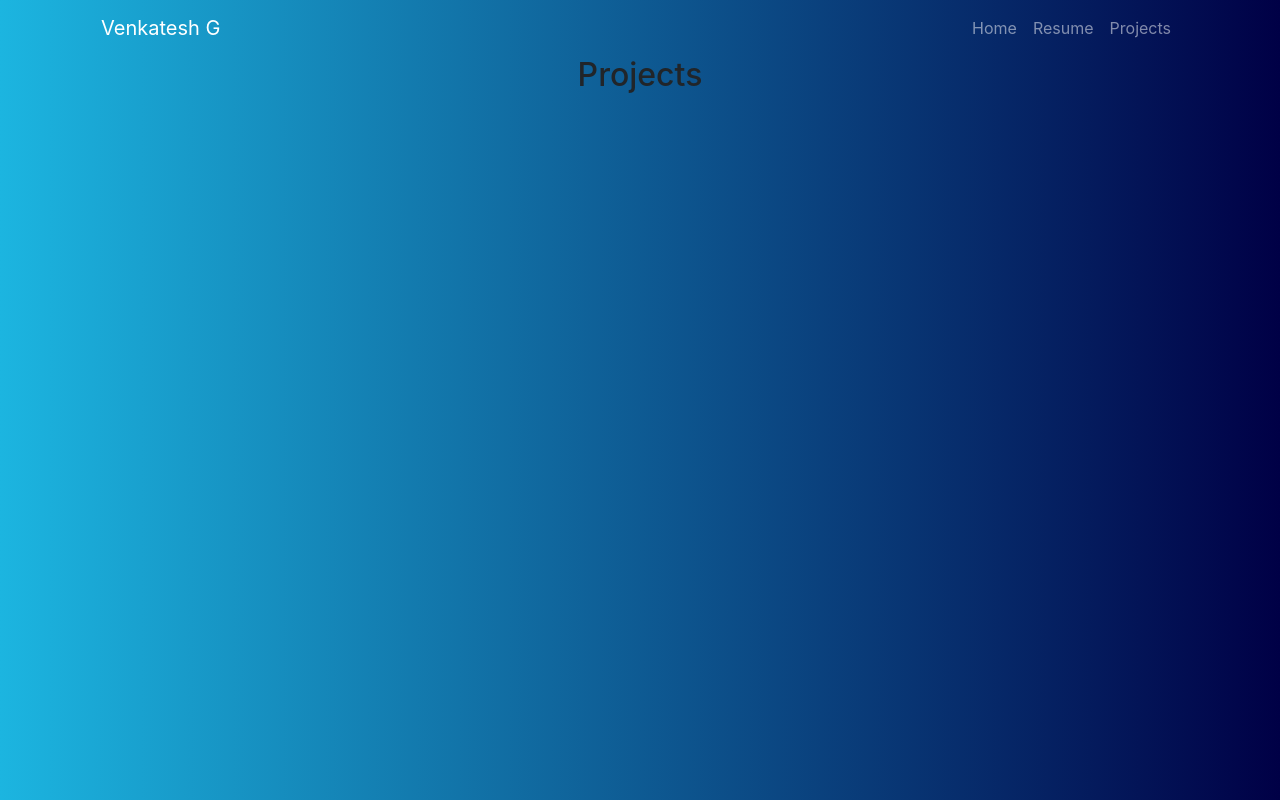
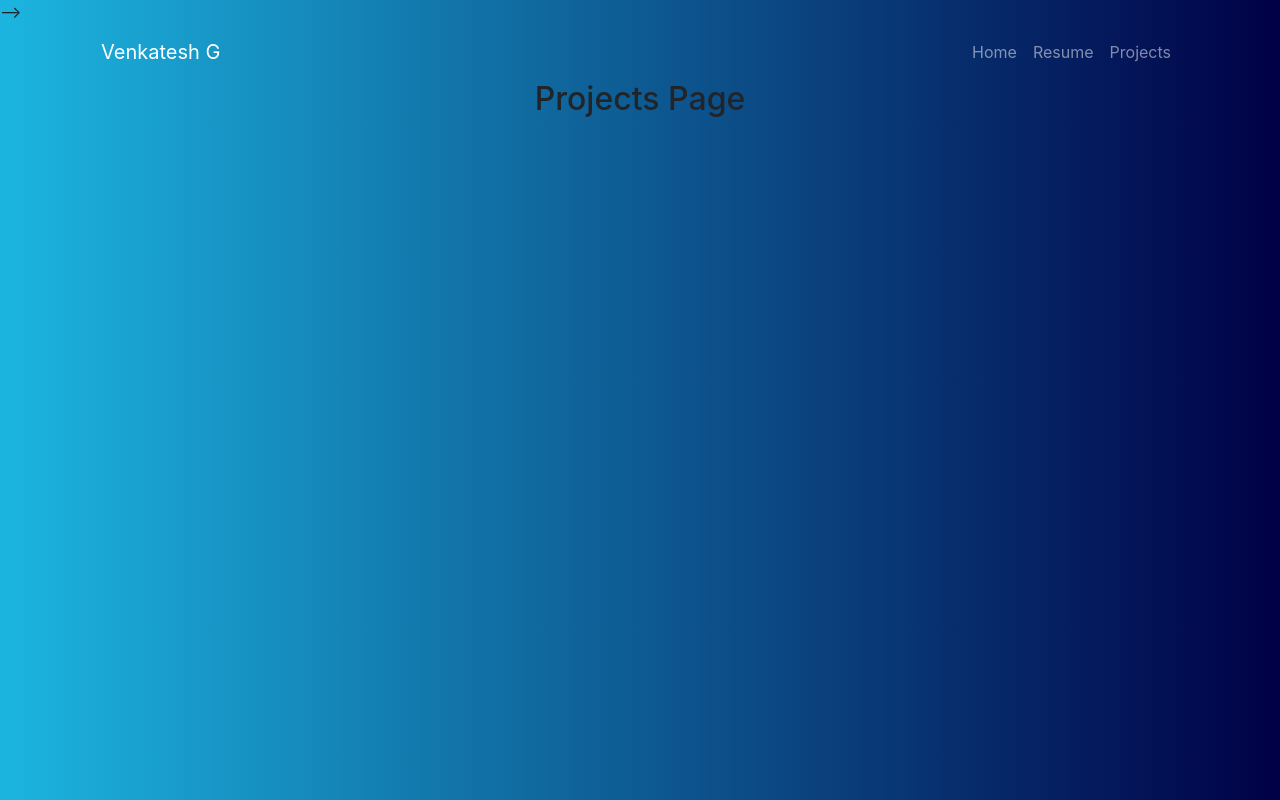
Before and after one commit to venkateshgopalakrishnan/venkateshgopalakrishnan.github.io, a React (Create React App) app: page /#/projects in a window 1280 px wide. Built offline with nearby package versions, Linux system fonts and the light colour scheme.

Commit message:
changed projects page

```diff
--- a/public/index.html
+++ b/public/index.html
@@ -12,20 +12,12 @@
       name="description"
       content="Web site created using create-react-app"
     />
-    <link rel="apple-touch-icon" href="logo192.png" />
     <!--
       manifest.json provides metadata used when your web app is installed on a
       user's mobile device or desktop. See https://developers.google.com/web/fundamentals/web-app-manifest/
     -->
     <link rel="manifest" href="%PUBLIC_URL%/manifest.json" />
-    <!--
-      Notice the use of %PUBLIC_URL% in the tags above.
-      It will be replaced with the URL of the `public` folder during the build.
-      Only files inside the `public` folder can be referenced from the HTML.
 
-      Unlike "/favicon.ico" or "favicon.ico", "%PUBLIC_URL%/favicon.ico" will
-      work correctly both with client-side routing and a non-root public URL.
-      Learn how to configure a non-root public URL by running `npm run build`.
     -->
     <style>
       body {
@@ -34,7 +26,7 @@
         background: linear-gradient(to right, #1cb5e0, #000046);
       }
     </style>
-    <title>React App</title>
+    <title>Venkatesh Gopalakrishnan</title>
   </head>
   <body>
     <noscript>You need to enable JavaScript to run this app.</noscript>
--- a/src/components/ProjectsPage.js
+++ b/src/components/ProjectsPage.js
@@ -1,7 +1,7 @@
 import React from "react";
 
 const ProjectsPage = () => {
-  return <h2>Projects</h2>;
+  return <h2>Projects Page</h2>;
 };
 
 export default ProjectsPage;
```
